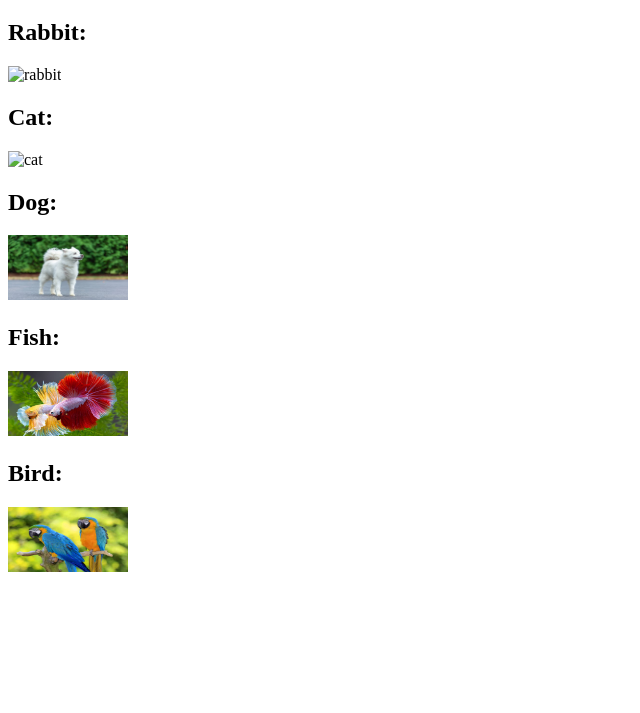
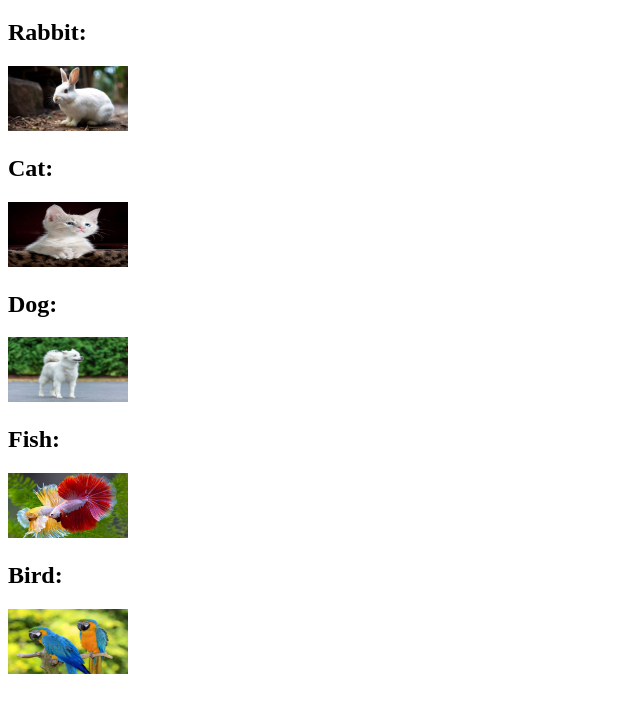
Before and after one commit to ErsaAmantigara/File-Path, a plain HTML site: page index.html in a window 1280 px wide. Shown: the part 61-774 px from the top of the page, without its empty margins (0-640 px from the left). Drawn offline with Linux system fonts and the light colour scheme.

Commit message:
Update index.html

```diff
--- a/index.html
+++ b/index.html
@@ -8,19 +8,19 @@
 <body>
 	<h1>All the animals</h1>
 	<h2>Rabbit:</h2>
-	<img src="./rabbit.jpg" alt="rabbit" width="120" height="65">
+	<img src="./Folder0/rabbit.jpg" alt="rabbit" width="120" height="65">
 
 	<h2>Cat:</h2>
-	<img src="./Folder3/cat.jpg" alt="cat" width="120" height="65">
+	<img src="./Folder0/Folder3/Cat.jpg" alt="cat" width="120" height="65">
 
 	<h2>Dog:</h2>
-	<img src="../dog.jpeg" alt="dog" width="120" height="65">
+	<img src="./dog.jpeg" alt="dog" width="120" height="65">
 
 	<h2>Fish:</h2>
-	<img src="../Folder1/fish.jpg" alt="fish" width="120" height="65">
+	<img src="./Folder1/fish.jpg" alt="fish" width="120" height="65">
 
 	<h2>Bird:</h2>
-	<img src="../Folder1/Folder2/bird.jpg" alt="bird" width="120" height="65">
+	<img src="./Folder1/Folder2/bird.jpg" alt="bird" width="120" height="65">
 
 </body>
 </html>
```
